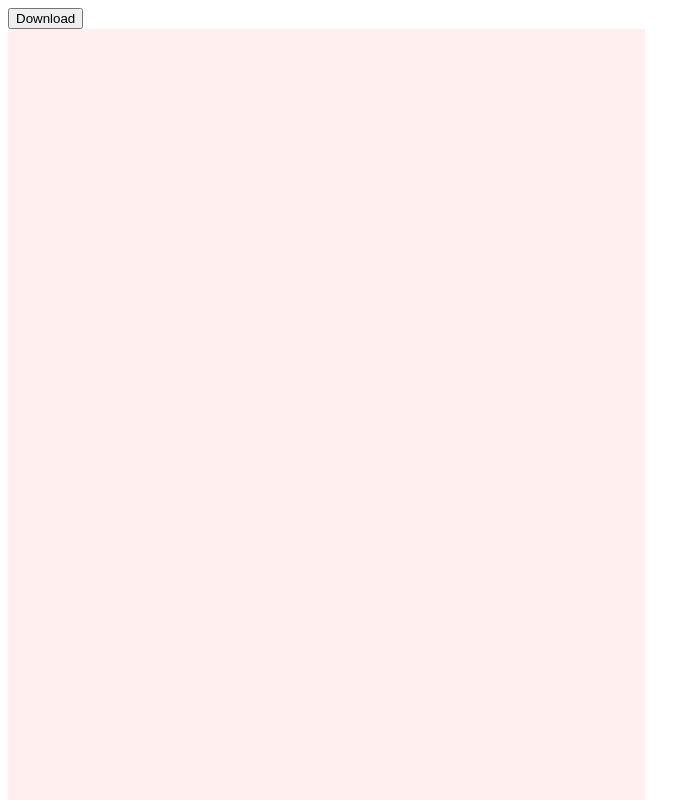
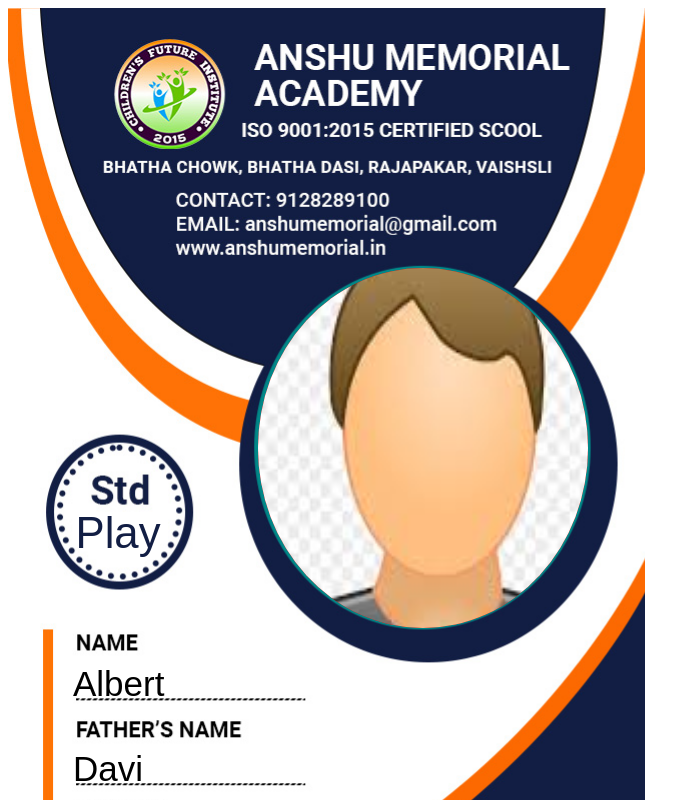
Before and after one commit to skwebs/icard, a plain HTML site: page docs/index.html in a window 1280 px wide. Shown: the top 800 px of the page, without its empty margins (0-700 px from the left). Drawn offline with Linux system fonts and the light colour scheme; files whose address does not match are found by name.

Commit message:
Remove Download button

```diff
--- a/docs/index.html
+++ b/docs/index.html
@@ -17,8 +17,6 @@
 
 <body>
 
-    <button id="downloadBtn">Download</button><br>
-    <!-- <canvas id="canvas"></canvas> -->
     <!-- <script src="./student.json"></script> -->
     <script src="./script.js"></script>
     <script>
@@ -56,16 +54,7 @@
                 createICard(d)
             ))
             console.log(data);
-            // createICard(
-            //     {
-            //         name: "Satish Kumar Sharma",
-            //         father: "Bindeshwar Pd. Sharma",
-            //         std: "OneTwo",
-            //         roll: 2,
-            //         stuImgSrc: "./manish.jpg",
-            //         // img: "./icard-bg.jpg"
-            //     }
-            // );
+
         });
 
     </script>
```
